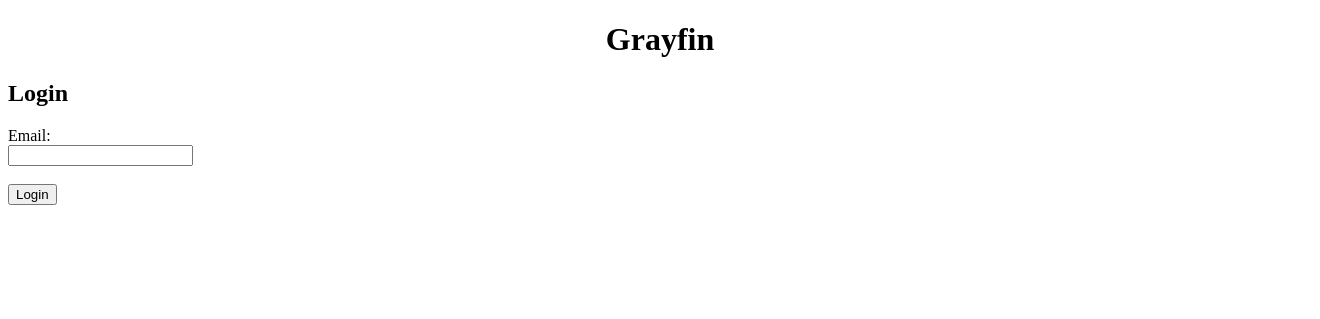
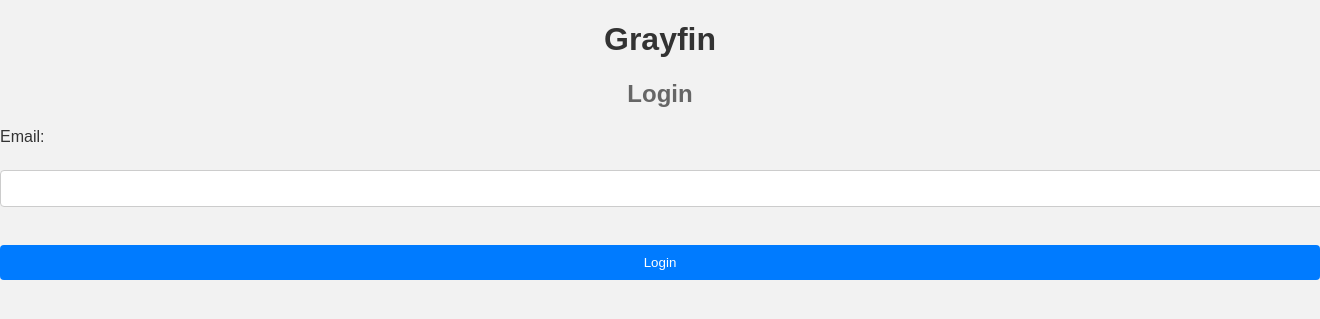
Before and after one commit to MintiClinti/Greyfin, a Flask app: page /login in a window 1320 px wide; the page is wider, and only the part inside the window is pictured. Shown: the top 319 px of that part. Run offline with Flask 3, Linux system fonts and the light colour scheme.

Commit message:
finishing

```diff
--- /dev/null
+++ b/static/login.css
@@ -0,0 +1,85 @@
+body {
+    font-family: Arial, sans-serif;
+    background-color: #f2f2f2;
+    margin: 0;
+    padding: 0;
+}
+
+.container {
+    max-width: 400px;
+    margin: 0 auto;
+    padding: 20px;
+    background-color: #fff;
+    border-radius: 8px;
+    box-shadow: 0 4px 6px rgba(0, 0, 0, 0.1);
+}
+
+h1 {
+    text-align: center;
+    color: #333;
+}
+
+h2 {
+    margin-top: 20px;
+    text-align: center;
+    color: #666;
+}
+
+form {
+    margin-top: 20px;
+}
+
+input[type="email"] {
+    width: calc(100% - 20px); /* Adjust width */
+    padding: 10px;
+    margin-bottom: 20px;
+    border: 1px solid #ccc;
+    border-radius: 4px;
+}
+
+input[type="submit"] {
+    width: calc(100% - 20px); /* Adjust width */
+    padding: 10px;
+    background-color: #007bff;
+    color: #fff;
+    border: none;
+    border-radius: 4px;
+    cursor: pointer;
+}
+
+label {
+    display: block;
+    margin-bottom: 6px;
+    color: #333;
+}
+
+input[type="email"] {
+    width: 100%;
+    padding: 10px;
+    margin-bottom: 20px;
+    border: 1px solid #ccc;
+    border-radius: 4px;
+}
+
+input[type="submit"] {
+    width: 100%;
+    padding: 10px;
+    background-color: #007bff;
+    color: #fff;
+    border: none;
+    border-radius: 4px;
+    cursor: pointer;
+}
+
+input[type="submit"]:hover {
+    background-color: #0056b3;
+}
+
+
+
+
+p {
+    color: #ff0000;
+    text-align: center;
+    margin-top: 10px;
+}
--- a/templates/login.html
+++ b/templates/login.html
@@ -8,6 +8,7 @@
         h1 {text-align: center;}
     </style>
 </head>
+<link rel="stylesheet" href="{{ url_for('static', filename='login.css')}}">
 <body>
     <h1>Grayfin</h1>
     <h2>Login</h2>
```
Also changed, not shown: templates/matches.html (+19 -7 lines), templates/signup.html (+1 -8 lines).
